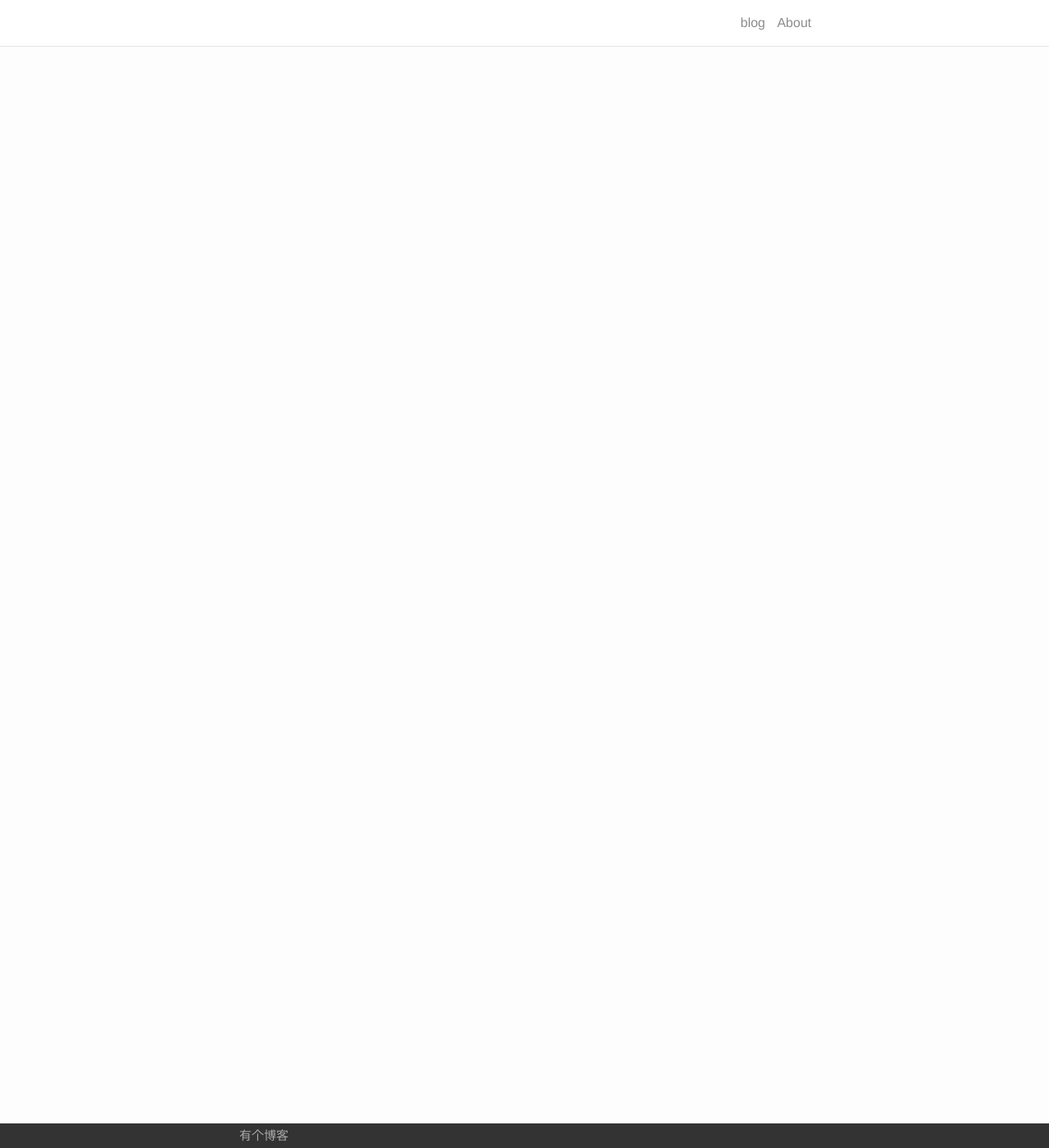
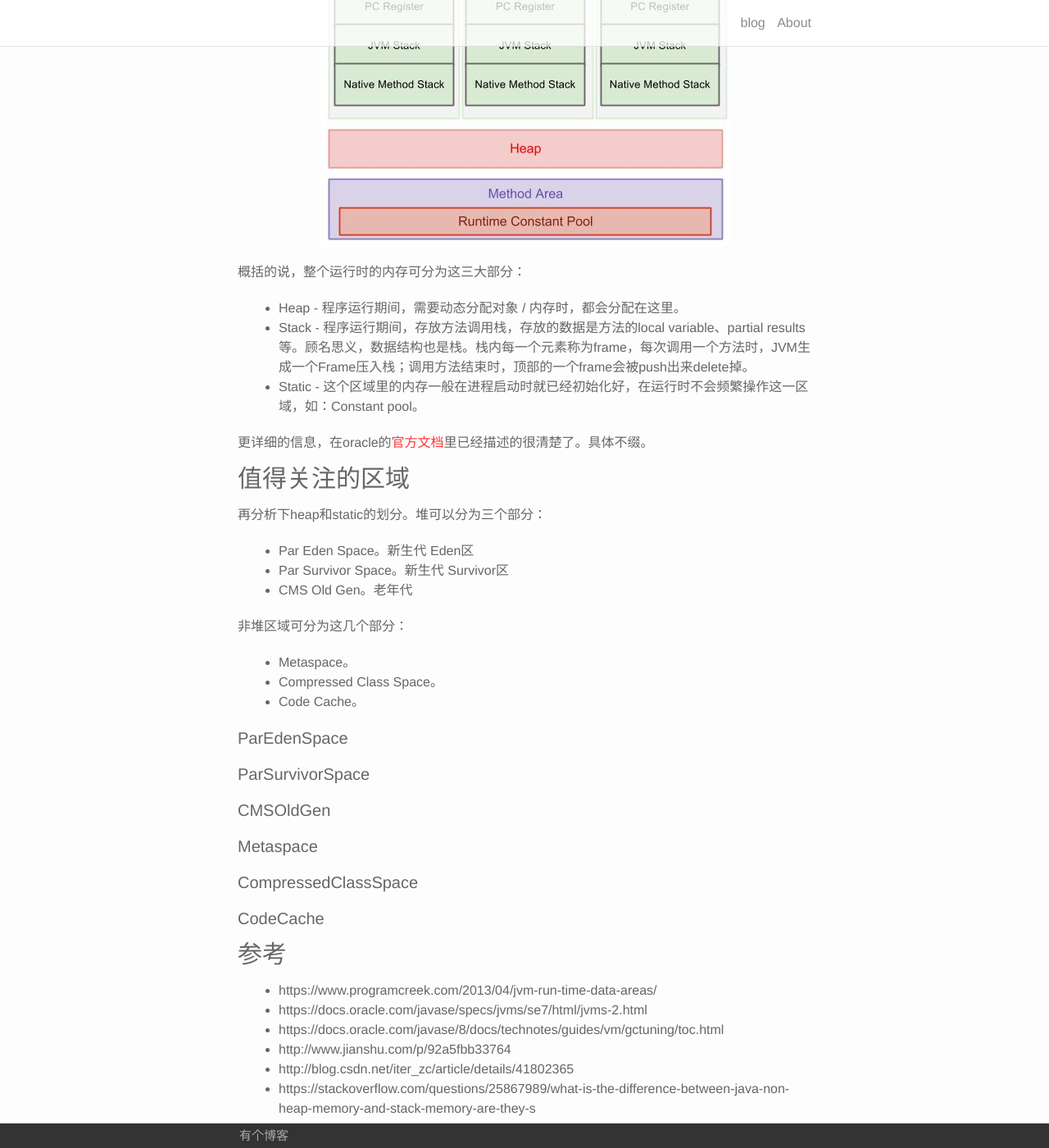
Before and after one commit to afghl/afghl.github.io, a Jekyll site: the page built from _posts/2017-09-18-jvm-gc-summary-01-memory-pool.markdown, in a window 1280 px wide and 1400 px high, scrolled down 879 px. Shown: the whole window at 82% size. Built offline with Jekyll 4.4.1, drawn with Linux system fonts in a browser that asks for light colours; some of the changed text lies outside the part shown.

Commit message:
add post

```diff
--- a/_posts/2017-09-18-jvm-gc-summary-01-memory-pool.markdown
+++ b/_posts/2017-09-18-jvm-gc-summary-01-memory-pool.markdown
@@ -1,5 +1,76 @@
 ---
 layout: post
-title:  "JVM GC 再回顾（一） - 运行时内存分区"
+title:  "JVM GC 复习（一） - 运行时内存分区与JVM参数"
 date:   2017-09-18 21:15:00 +0800
 ---
+
+前几天线上出了个JVM方面的问题，看来有必要对JVM的知识再梳理和复习一下。（本系列会以JVM 8为例分析）
+
+会整理这几方面的知识：
+
+- JVM运行时的内存分区，各个区都放什么。（结合一些JVM设置参数）
+- GC的方方面面（触发条件，算法，parNew和CMS收集器，GC的整个过程）
+- 结合分析GC log分析一次GC过程
+- tuning
+
+这一篇来说说第一点，内存分区。
+
+### Run-Time Data Areas
+
+oracle的官方文档将jvm运行时的内存分为这几个区域：
+
+- The pc Register
+- Java Virtual Machine Stacks
+- Heap
+- Method Area
+- Run-Time Constant Pool
+- Native Method Stacks
+
+先看看内存布局：
+
+![Alt](/images/JVM-runtime-data-area.jpg)
+
+概括的说，整个运行时的内存可分为这三大部分：
+
+- Heap - 程序运行期间，需要动态分配对象 / 内存时，都会分配在这里。
+- Stack - 程序运行期间，存放方法调用栈，存放的数据是方法的local variable、partial results等。顾名思义，数据结构也是栈。栈内每一个元素称为frame，每次调用一个方法时，JVM生成一个Frame压入栈；调用方法结束时，顶部的一个frame会被push出来delete掉。
+- Static - 这个区域里的内存一般在进程启动时就已经初始化好，在运行时不会频繁操作这一区域，如：Constant pool。
+
+更详细的信息，在oracle的[官方文档](https://docs.oracle.com/javase/specs/jvms/se7/html/jvms-2.html#jvms-2.5)里已经描述的很清楚了。具体不缀。
+
+### 值得关注的区域
+
+再分析下heap和static的划分。堆可以分为三个部分：
+
+- Par Eden Space。新生代 Eden区
+- Par Survivor Space。新生代 Survivor区
+- CMS Old Gen。老年代
+
+非堆区域可分为这几个部分：
+
+- Metaspace。
+- Compressed Class Space。
+- Code Cache。
+
+#### ParEdenSpace
+
+
+
+#### ParSurvivorSpace
+
+#### CMSOldGen
+
+#### Metaspace
+
+#### CompressedClassSpace
+
+#### CodeCache
+
+### 参考
+
+- https://www.programcreek.com/2013/04/jvm-run-time-data-areas/
+- https://docs.oracle.com/javase/specs/jvms/se7/html/jvms-2.html
+- https://docs.oracle.com/javase/8/docs/technotes/guides/vm/gctuning/toc.html
+- http://www.jianshu.com/p/92a5fbb33764
+- http://blog.csdn.net/iter_zc/article/details/41802365
+- https://stackoverflow.com/questions/25867989/what-is-the-difference-between-java-non-heap-memory-and-stack-memory-are-they-s
```
Also changed, not shown: images/JVM-runtime-data-area.jpg (added).
